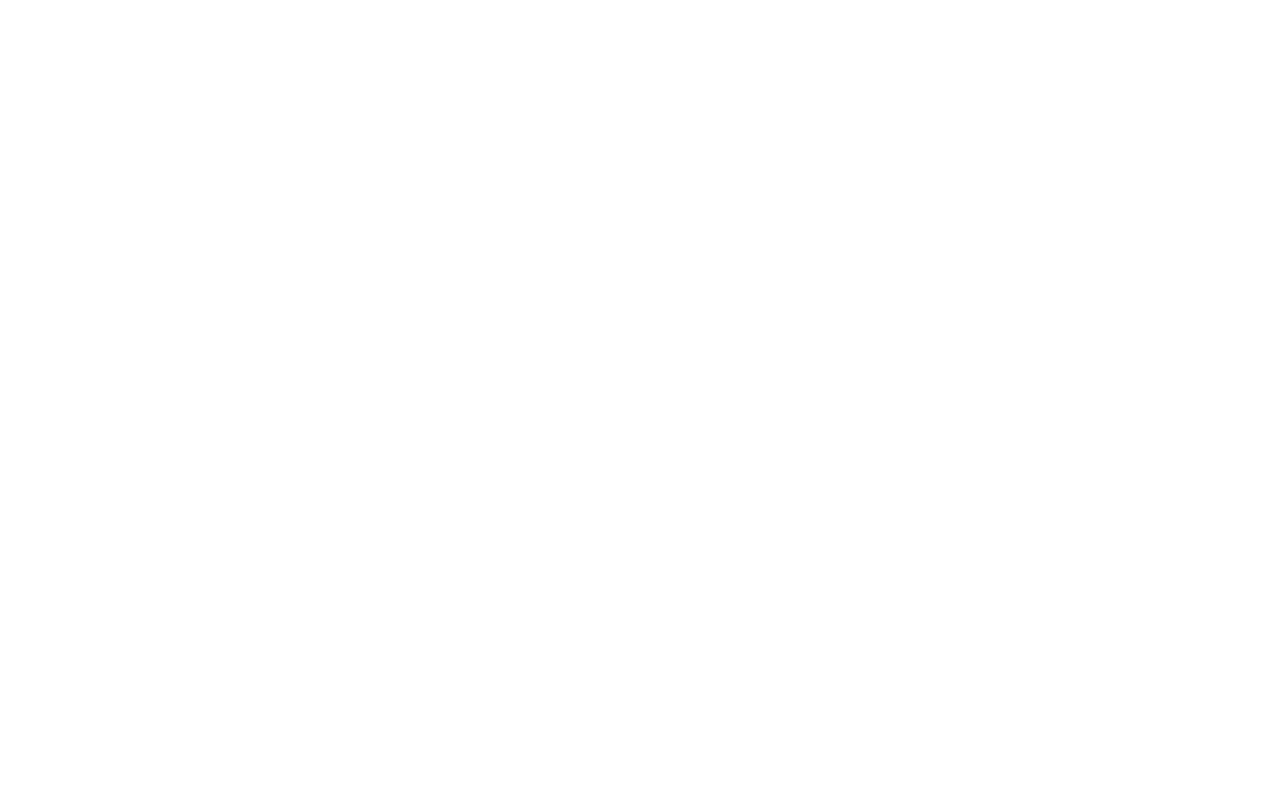
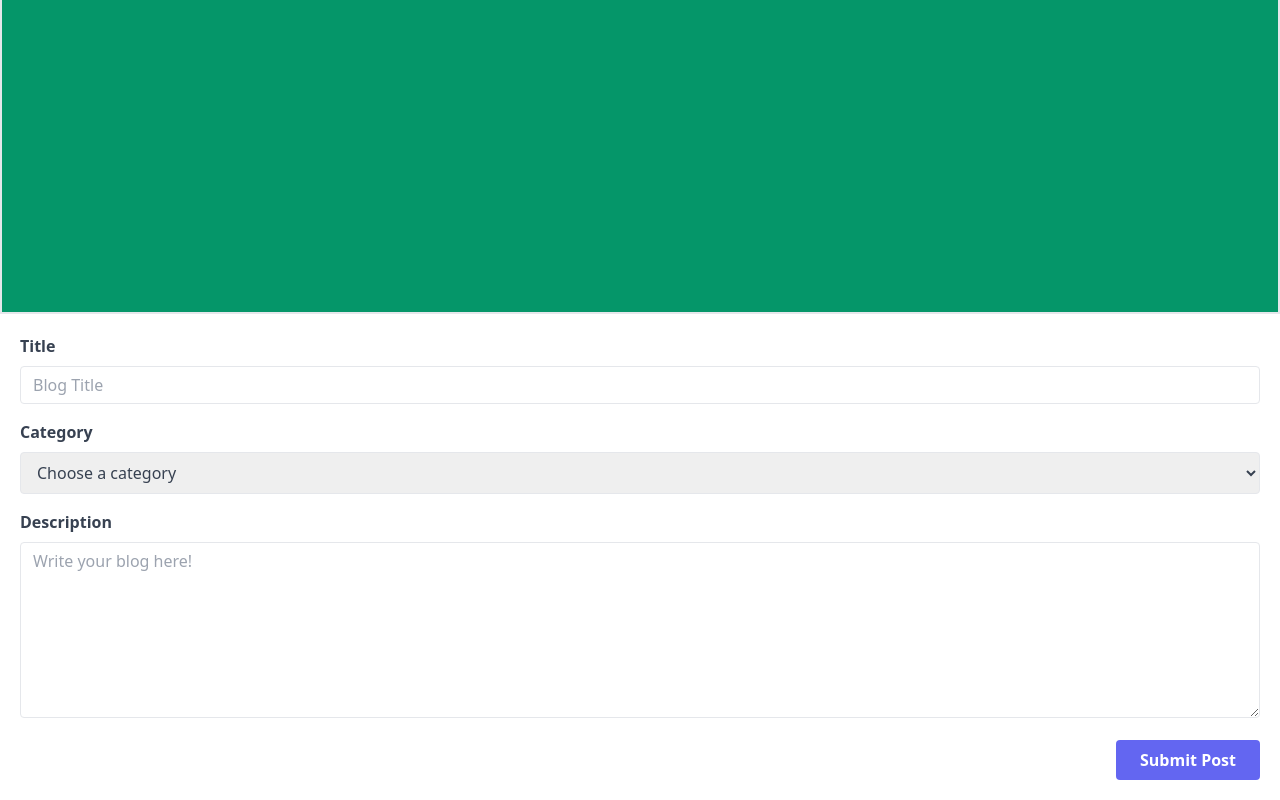
Before and after one commit to rahulm-28/Fas-Blog, a React (Vite) app in the folder Frontend/: page /createPost in a window 1280 px wide. Before the commit this address had no page. Shown: the part 542-1342 px from the top of the page. Before the commit the page ends 848 px from the top, so only its background shows below. Built offline with nearby package versions, Linux system fonts and the light colour scheme.

Commit message:
Design changes

```diff
--- a/Frontend/src/App.jsx
+++ b/Frontend/src/App.jsx
@@ -3,18 +3,19 @@
 import Login from "./Pages/Login/Login";
 import Signup from "./Pages/Signup/Signup";
 import Header from "./Components/Header";
-import Footer from "./Components/Footer";
 import BlogSection from "./Pages/Home/BlogSection";
+import Post from "./Pages/Post/Post";
 
 function App() {
   return (
-    <div className="app mt-12 min-h-screen">
-      <Header />
+    <div className="app mt-14 min-h-screen">
       <BrowserRouter>
+        <Header />
         <Routes>
           <Route path="/Login" element={<Login />} />
           <Route path="/Signup" element={<Signup />} />
           <Route path="/" element={<BlogSection />} />
+          <Route path="/createPost" element={<Post />} />
         </Routes>
       </BrowserRouter>
       {/* <Footer /> */}
--- a/Frontend/src/Components/AddBlogDialog.jsx
+++ b/Frontend/src/Components/AddBlogDialog.jsx
@@ -5,7 +5,7 @@
         id="crud-modal"
         tabIndex="-1"
         aria-hidden="true"
-        className="hidden overflow-y-auto overflow-x-hidden fixed top-0 right-0 left-0 z-50 justify-center items-center w-full md:inset-0 h-[calc(100%-1rem)] max-h-full"
+        className="overflow-y-auto overflow-x-hidden fixed top-0 right-0 left-0 z-50 justify-center items-center w-full md:inset-0 h-[calc(100%-1rem)] max-h-full"
       >
         <div className="relative p-4 w-full max-w-md max-h-full">
           <div className="relative bg-white rounded-lg shadow dark:bg-gray-700">
--- /dev/null
+++ b/Frontend/src/Components/Banner.jsx
@@ -0,0 +1,11 @@
+const Banner = ({ title, subtitle }) => {
+  return (
+    <div className="h-56 w-full border-2 h-screen flex items-center justify-center bg-emerald-600 text-white flex flex-col">
+      <h1 className="text-4xl font-bold text-center mb-2">{title}</h1>
+      <div className="w-7 border-b border-white"></div>
+      <p className="text-md mt-2 text-center italic">{subtitle}</p>
+    </div>
+  );
+};
+
+export default Banner;
--- a/Frontend/src/Components/Header.jsx
+++ b/Frontend/src/Components/Header.jsx
@@ -1,19 +1,14 @@
 import { useState } from "react";
 import AddBlogDialog from "./AddBlogDialog";
+import { Link, useNavigate } from "react-router-dom";
 
 const Header = () => {
   const [isAddBlogModalOpen, setIsAddBlogModalOpen] = useState(false);
+  const navigate = useNavigate();
   return (
     <header className="flex fixed top-0 w-full z-10 items-center justify-between px-4 py-2 bg-white shadow-md">
-      {/* <nav className="hidden md:block">
-        <div className="flex items-center space-x-4">
-          <a href="#" className="text-black hover:bg-gray-700 hover:text-white px-3 py-2 rounded-md text-sm font-medium">Product</a>
-          <a href="#" className="text-black hover:bg-gray-700 hover:text-white px-3 py-2 rounded-md text-sm font-medium">Features</a>
-          <a href="#" className="text-black hover:bg-gray-700 hover:text-white px-3 py-2 rounded-md text-sm font-medium">Company</a>
-        </div>
-      </nav> */}
       <a
-        href="#"
+        href="/"
         className="flex items-center flex-shrink-0 text-black mr-6 justify-center"
       >
         <span className="font-semibold text-xl tracking-tight">Fas-Blog</span>
@@ -23,14 +18,6 @@
           alt=""
         />
       </a>
-      {/* <div className='hidden md:block'>
-        <a
-          href='#'
-          className='text-black hover:bg-gray-700 hover:text-white px-3 py-2 rounded-md text-sm font-medium'
-        >
-          Log in
-        </a>
-      </div> */}
       <button
         type="button"
         className="md:hidden inline-flex items-center justify-center p-2 rounded-md text-gray-400 hover:text-white hover:bg-gray-700 focus:outline-none focus:bg-gray-700 focus:text-white"
@@ -52,9 +39,6 @@
         <span className="sr-only">Open main menu</span>
       </button>
       <div className="flex overflow-hidden">
-        {/* <span className="inline-block h-6 w-6">
-      <span className="flex items-center justify-center bg-gray-600 rounded-full text-white text-xs font-bold">TW</span>
-    </span> */}
         <svg
           xmlns="http://www.w3.org/2000/svg"
           style={{ cursor: "pointer" }}
@@ -63,8 +47,7 @@
           className="w-6 h-6"
           xlinkTitle="Add new blog"
           onClick={() => {
-            setIsAddBlogModalOpen(true);
-            console.log(isAddBlogModalOpen);
+            navigate("/createPost");
           }}
         >
           <path
@@ -73,8 +56,6 @@
             clipRule="evenodd"
           />
         </svg>
-
-        {isAddBlogModalOpen && <AddBlogDialog />}
 
         <img
           className="inline-block h-6 w-6 rounded-full ring-2 ring-white"
--- a/Frontend/src/Pages/Home/BlogSection.jsx
+++ b/Frontend/src/Pages/Home/BlogSection.jsx
@@ -1,9 +1,13 @@
+import Banner from "../../Components/Banner";
+
 function BlogSection() {
   return (
+    <div>
+      <Banner
+        title="Fas-Blog!"
+        subtitle="Discover a world of insightful articles."
+      />
       <div className="flex flex-col flex-grow items-center md:justify-between lg:px-4 lg:py-2">
-      <div className="max-w-md h-2/3">
-        <h2 className="text-lg font-bold text-gray-800">From the blog</h2>
-      </div>
         <div className="grid grid-cols-1 gap-4 mt-4 md:grid-cols-3 lg:mt-0">
           <article className="flex flex-col overflow-hidden rounded-lg shadow-md">
             <div className="flex-shrink-0">
@@ -249,6 +253,7 @@
           </article>
         </div>
       </div>
+    </div>
   );
 }
 
--- /dev/null
+++ b/Frontend/src/Pages/Post/Post.jsx
@@ -0,0 +1,70 @@
+import Banner from "../../Components/Banner";
+
+const Post = () => {
+  return (
+    <div>
+      <Banner title="Post a new blog." />
+      <form className="p-5">
+        <div className="mb-4">
+          <label htmlFor="title" className="block text-gray-700 font-bold mb-2">
+            Title
+          </label>
+          <input
+            type="text"
+            id="title"
+            name="title"
+            placeholder="Blog Title"
+            className="border rounded w-full py-2 px-3 text-gray-700 leading-tight focus:outline-none focus:shadow-outline"
+          />
+        </div>
+
+        <div className="mb-4">
+          <label
+            htmlFor="category"
+            className="block text-gray-700 font-bold mb-2"
+          >
+            Category
+          </label>
+          <select
+            id="category"
+            name="category"
+            className="w-full border rounded py-2 px-3 text-gray-700"
+          >
+            <option value="" disabled selected hidden className="text-gray-100">
+              Choose a category
+            </option>
+            <option value="Technology">Technology</option>
+            <option value="Marketing">Marketing</option>
+            <option value="Finance">Finance</option>
+          </select>
+        </div>
+
+        <div className="mb-4">
+          <label
+            htmlFor="description"
+            className="block text-gray-700 font-bold mb-2"
+          >
+            Description
+          </label>
+          <textarea
+            id="description"
+            name="description"
+            className="border rounded w-full h-44 py-2 px-3 text-gray-700 leading-tight focus:outline-none focus:shadow-outline"
+            placeholder="Write your blog here!"
+          />
+        </div>
+
+        <div className="flex flex-row justify-end mt-2">
+          <button
+            type="submit"
+            className="bg-indigo-500 hover:bg-indigo-700 text-white font-bold py-2 px-6 rounded focus:outline-none focus:shadow-outline"
+          >
+            Submit Post
+          </button>
+        </div>
+      </form>
+    </div>
+  );
+};
+
+export default Post;
```
Lines whose indentation alone changed are shown as unchanged.
